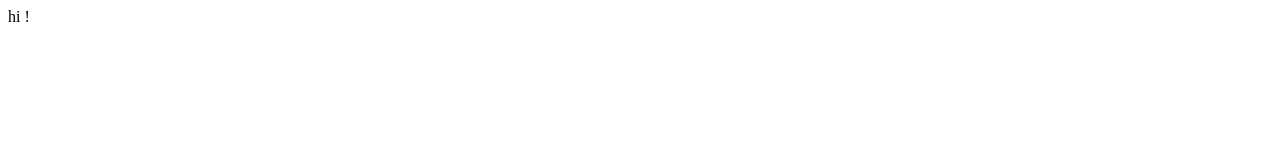
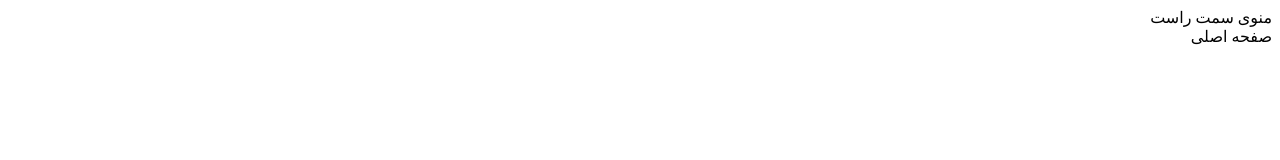
Before and after one commit to aidinpirhadi/test, a plain HTML site: page index.html in a window 1280 px wide. Drawn offline with Linux system fonts and the light colour scheme.

Commit message:
Update index.html

```diff
--- a/index.html
+++ b/index.html
@@ -1,11 +1,15 @@
 <!DOCTYPE html>
-<html lang="en">
+<html lang="fa" dir="rtl">
+
 <head>
     <meta charset="UTF-8">
     <meta name="viewport" content="width=device-width, initial-scale=1.0">
     <title>Document</title>
 </head>
+
 <body>
-    hi !
+    <div class="sidebarMenu">منوی سمت راست</div>
+    صفحه اصلی
 </body>
+
 </html>
```
